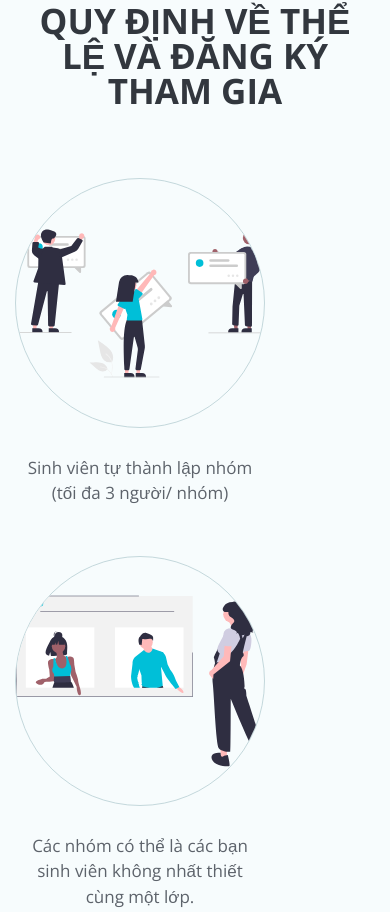
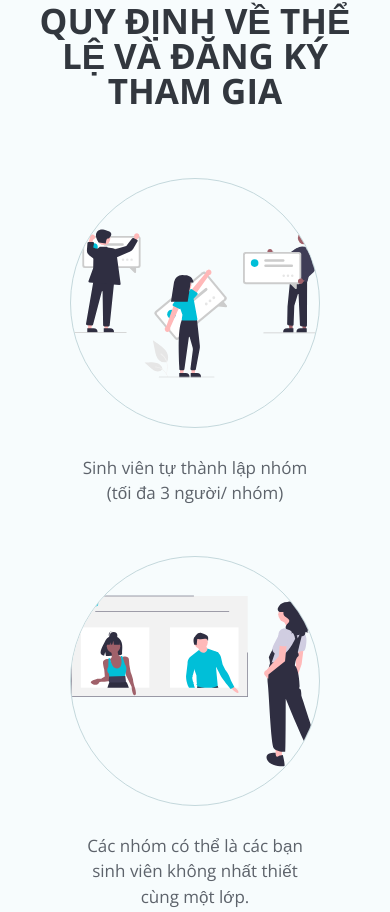
Before and after one commit to JanDongGun/GiaiKhoa, a website: page index.html in a window 390 px wide. Shown: the part 4425-5337 px from the top of the page. Drawn offline with nearby package versions, Linux system fonts and the light colour scheme.

Commit message:
add responsive role section

```diff
--- a/sass/layout/_roles.scss
+++ b/sass/layout/_roles.scss
@@ -2,14 +2,38 @@
   margin-bottom: 12.5rem;
   display: flex;
   flex-wrap: wrap;
+
+  @include respond(tab-port) {
+    justify-content: center;
+  }
 }
 
 .role {
   flex: 0 0 30%;
   text-align: center;
   margin-bottom: 5rem;
+  @include respond(tab-land) {
+    flex: 0 0 45%;
+  }
+  @include respond(tab-port) {
+    flex: 0 0 55%;
+  }
+
   &:not(:nth-child(3n + 3)) {
     margin-right: 5%;
+    @include respond(tab-land) {
+      margin-right: 0;
+    }
+  }
+
+  &:not(:nth-child(2n + 2)) {
+    @include respond(tab-land) {
+      margin-right: 10%;
+    }
+
+    @include respond(tab-port) {
+      margin-right: 0;
+    }
   }
 
   img {
```
Also changed, not shown: css/style.css, 1 other file.
